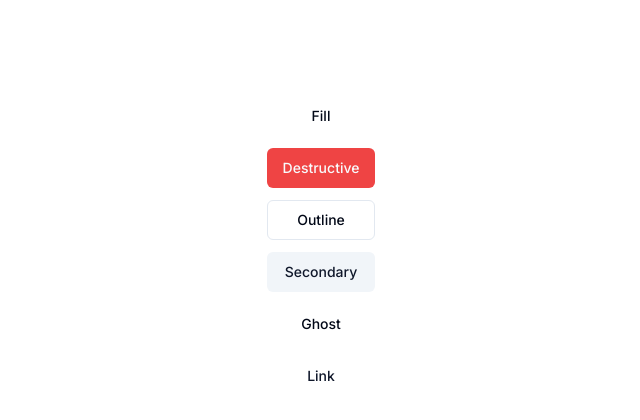
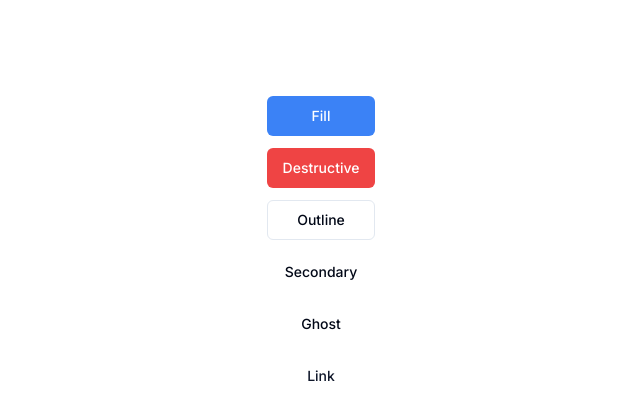
Before and after one commit to nathanAtActiveCampaign/button-demo, a Next.js app: page / in a window 1280 px wide. Shown: the top 420 px of the page, without its empty margins (319-959 px from the left). Built offline with nearby package versions, Linux system fonts and the light colour scheme.

Commit message:
wip: vars + btn styles

```diff
--- a/src/components/ui/button.tsx
+++ b/src/components/ui/button.tsx
@@ -4,6 +4,7 @@ import { cva, type VariantProps } from "class-variance-authority";
 
 import { cn } from "@/lib/utils";
 
+// Shared
 const typography = "whitespace-nowrap text-sm font-medium";
 const block = "inline-flex items-center justify-center rounded-md ";
 const focus =
@@ -11,28 +12,40 @@ const focus =
 const disabled = "disabled:pointer-events-none disabled:opacity-50";
 const misc = "transition-colors";
 
+// Appearance
+const fill = "bg-interactive text-interactive-fg hover:bg-interactive-bgHover";
+const destructive = "bg-danger text-danger-fg hover:bg-danger-bgHover";
+
+const outline =
+  "bg-background text-foreground border border-slate-200 hover:bg-accent";
+
+const ghost = "hover:bg-accent hover:text-accent-foreground";
+const link = "text-primary underline-offset-4 hover:underline";
+// Size
+const sm = "h-9 rounded-md px-3";
+const md = "h-10 px-4 py-2";
+const lg = "h-11 rounded-md px-8";
+const icon = "h-10 w-10";
+
 const buttonVariants = cva([block, typography, focus, disabled, misc], {
   variants: {
     variant: {
-      default: "bg-primary text-primary-foreground hover:bg-primary/90",
-      destructive:
-        "bg-destructive text-destructive-foreground hover:bg-destructive/90",
-      outline:
-        "border border-input bg-background hover:bg-accent hover:text-accent-foreground",
-      secondary: "bg-secondary text-secondary-foreground hover:bg-secondary/80",
-      ghost: "hover:bg-accent hover:text-accent-foreground",
-      link: "text-primary underline-offset-4 hover:underline",
+      fill,
+      destructive,
+      outline,
+      ghost,
+      link,
     },
     size: {
-      default: "h-10 px-4 py-2",
-      sm: "h-9 rounded-md px-3",
-      lg: "h-11 rounded-md px-8",
-      icon: "h-10 w-10",
+      sm,
+      md,
+      lg,
+      icon,
     },
   },
   defaultVariants: {
-    variant: "default",
-    size: "default",
+    variant: "fill",
+    size: "md",
   },
 });
 
--- a/tailwind.config.ts
+++ b/tailwind.config.ts
@@ -1,3 +1,4 @@
+const colors = require("tailwindcss/colors");
 const { fontFamily } = require("tailwindcss/defaultTheme");
 import type { Config } from "tailwindcss";
 
@@ -53,6 +54,21 @@ const config = {
           DEFAULT: "hsl(var(--card))",
           foreground: "hsl(var(--card-foreground))",
         },
+        // all new
+        bg: colors.white,
+        fg: colors.black,
+        interactive: {
+          DEFAULT: colors.blue[500],
+          bg: colors.blue[500],
+          fg: colors.white,
+          bgHover: colors.blue[600],
+        },
+        danger: {
+          DEFAULT: colors.red[500],
+          bg: colors.red[500],
+          fg: colors.white,
+          bgHover: colors.red[600],
+        },
       },
       fontFamily: {
         sans: ["var(--font-sans)", ...fontFamily.sans],
```
